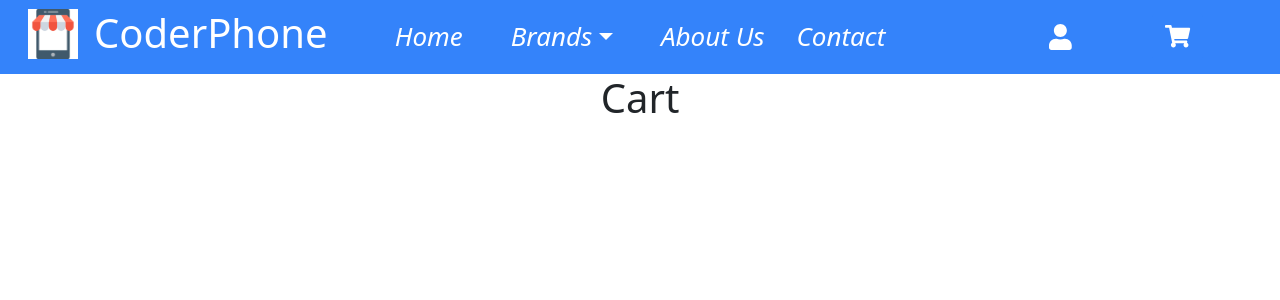
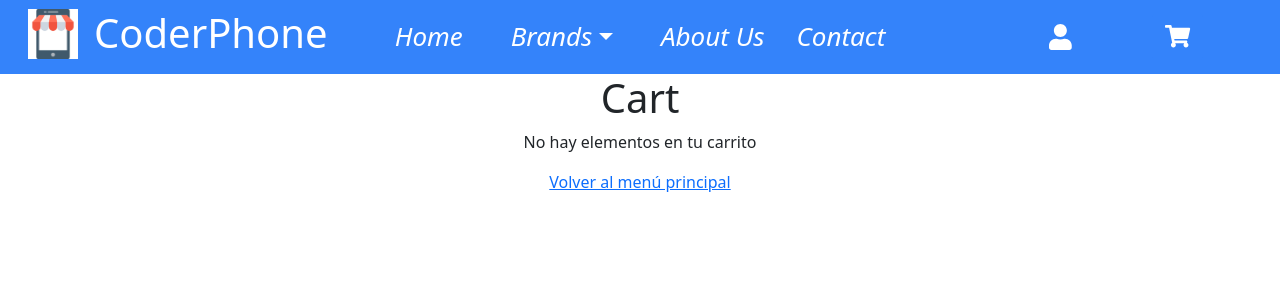
Before and after one commit to FabricioCapiglioni/Proyecto-React, a React (Create React App) app: page /Cart in a window 1280 px wide. Shown: the top 300 px of the page. Built offline with nearby package versions, Linux system fonts and the light colour scheme.

Commit message:
Modifique el cart

```diff
--- a/src/Context/CartContext.js
+++ b/src/Context/CartContext.js
@@ -7,7 +7,6 @@ export const CartContext = createContext();
 export const CartContextProvider = ({children}) => {
 
     const [cart, setCart] = useState([])
-    /* const [quantity, setQuantity] = useState(0) */
 
 
     const isInCart = (itemId) => {
@@ -16,6 +15,13 @@ export const CartContextProvider = ({children}) => {
         console.log(`el item esta en el carrito: ${isIn}`)
         return isIn
     };
+
+    const getTotal = () => {
+        return cart.reduce(
+          (total, item) => total + item.price * item.quantity,
+          0
+        );
+      };
 
     const addItem = (item, quantityAdded) => {
 
@@ -67,7 +73,7 @@ export const CartContextProvider = ({children}) => {
     }
 
     return(
-        <CartContext.Provider value={{ addItem, removeItem, clearCart, cart }}>
+        <CartContext.Provider value={{ addItem, removeItem, clearCart, cart, getTotal }}>
             {children}
         </CartContext.Provider>
     )
--- a/src/components/Cart/Cart.js
+++ b/src/components/Cart/Cart.js
@@ -1,18 +1,54 @@
 import './Cart.css'
 import CartList from '../CartList/CartList'
-import { useContext } from "react";
+import { useContext, useState, useEffect } from "react";
 import {CartContext} from "../../Context/CartContext";
+import { Link } from 'react-router-dom';
 
 
 const Cart = () => {
 
-    const { cart } = useContext(CartContext)
+    const [total, setTotal] = useState(0)
+    const { cart, clearCart, getTotal } = useContext(CartContext)
+
+    useEffect (() =>{
+        setTotal(getTotal())
+    },[getTotal])
+
 
     return (
             <div>
                 <h1>Cart</h1>
                 <main>
+                {cart.length !== 0 ? (
+                    <>
                     <CartList cart={cart} />
+                    <div class="suma row">
+                        <div class="direccion col-sm-4">
+                            <button id="btnFormDireccion" type="button" class="btn btn-primary" data-bs-toggle="modal"
+                                data-bs-target="#exampleModal">
+                                Dirección de envío
+                            </button>
+                        </div>
+                        <div id="totalCompra" class="sumaTotal col-sm-8">
+                            <p>Total con envío</p>
+                            <p> $ {total} </p>
+                        </div>
+                    </div>
+                    <div class="d-grid gap-2 d-md-flex justify-content-md-end">
+                        <button id="vaciar" class="btn btn-primary me-md-2" type="button" onClick={() => clearCart()}>Vaciar Carrito</button>
+                        <button id="continuarCompra" class="btn btn-primary me-md-2" type="button">Continuar</button>
+                    </div>
+                    </>
+                    ) : (
+                        <div className="tienda__cartNoElements">
+                          <p className="tienda__cartNoElementsText">
+                            No hay elementos en tu carrito
+                          </p>
+                          <Link to="/" className="tienda__cartNoElementsLink">
+                            Volver al menú principal
+                          </Link>
+                        </div>
+                      )}
                 </main>
 
             </div>
--- a/src/components/CartItem/CartItem.css
+++ b/src/components/CartItem/CartItem.css
@@ -0,0 +1,4 @@
+.imgProd img {
+    max-width: 100px;
+    max-height: 100px;
+}
--- a/src/components/CartItem/CartItem.js
+++ b/src/components/CartItem/CartItem.js
@@ -3,8 +3,6 @@ import { faTrash } from "@fortawesome/free-solid-svg-icons";
 import { FontAwesomeIcon } from "@fortawesome/react-fontawesome";
 import { useContext } from "react";
 import { CartContext } from "../../Context/CartContext";
-
-
 
 
 const CartItem = ({product}) => {
@@ -19,7 +17,7 @@ const CartItem = ({product}) => {
             </div>
             <div class="prodDesc row col-sm-4">
                 <div class="imgProd col-sm-4">
-                    <img src={product.img} alt="img" />
+                    <img src={product.pictureUrl} alt="img" />
                 </div>
                 <div class="prodType col-sm-8">
                     <p>{product.name}</p>
@@ -29,7 +27,7 @@ const CartItem = ({product}) => {
                 <label> {product.quantity} </label>
             </div>
             <div class="row price col-sm-2">
-                <p  class="precioItem col-sm-4">$</p>
+                <p  class="precioItem col-sm-4">$ {product.price * product.quantity} </p>
             </div>
         </div>
 
```
